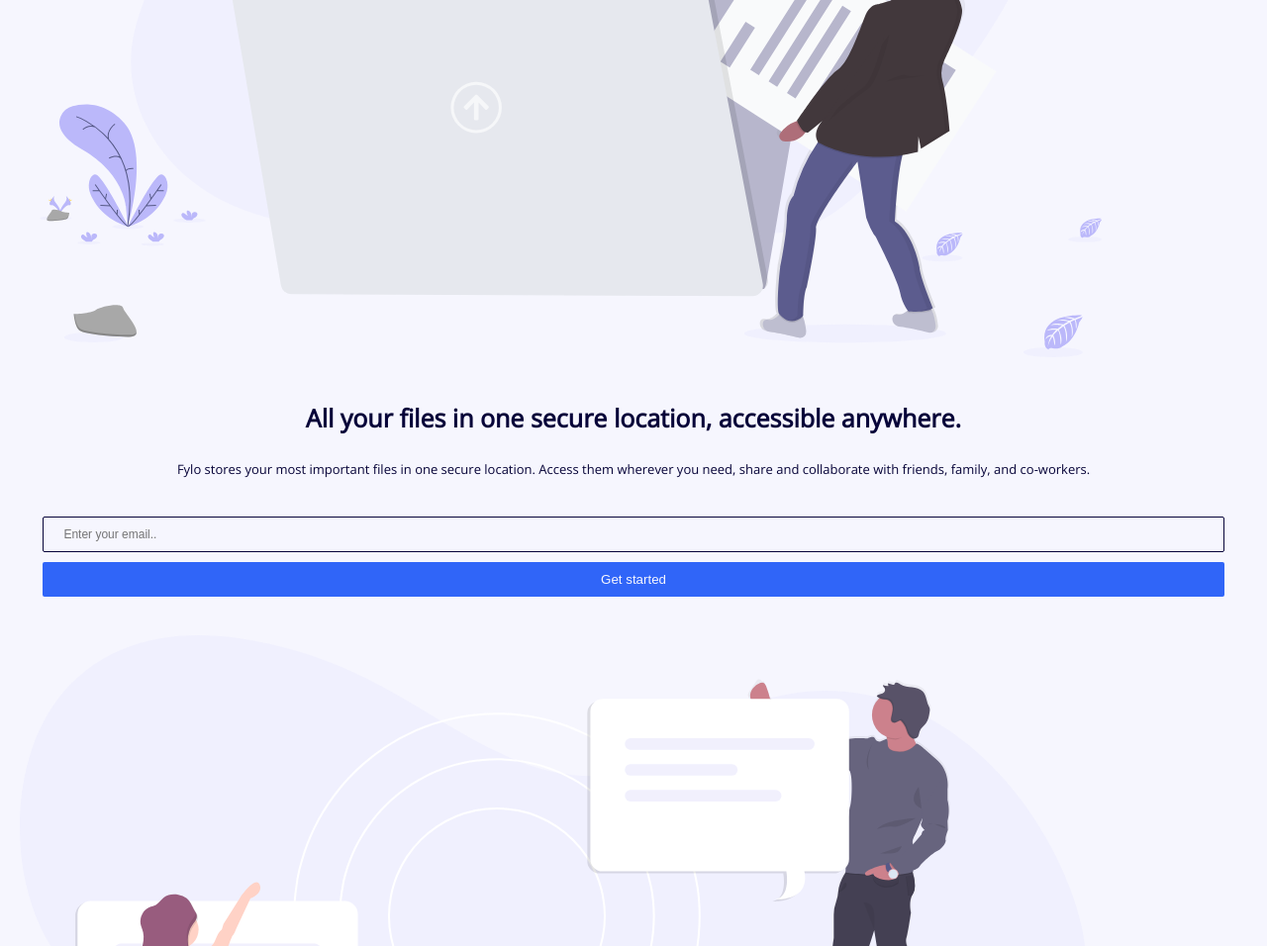
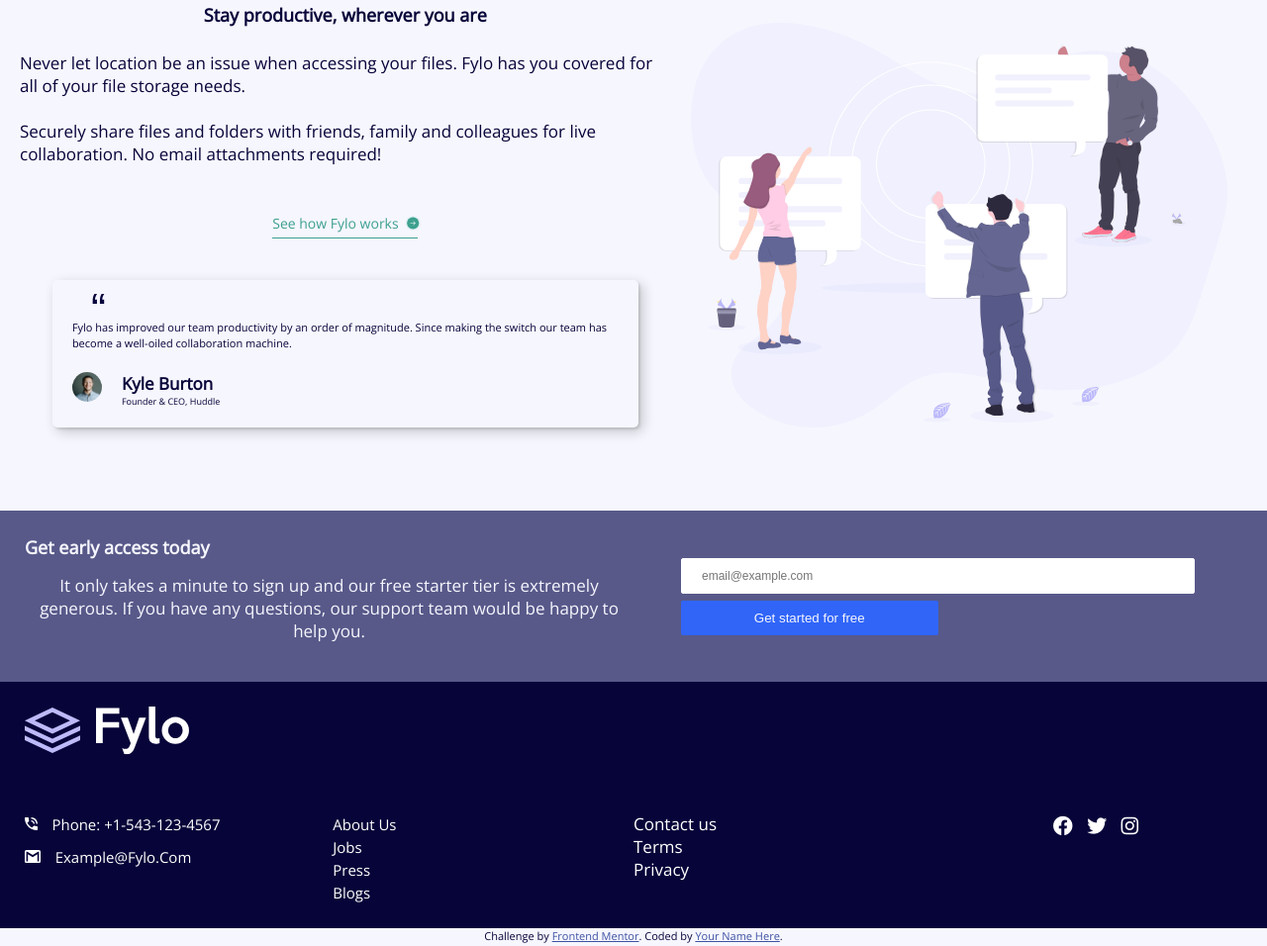
Before and after one commit to daudi13/Fylo-landing-page-with-two-column-layout-master, a plain HTML site: page index.html in a window 1280 px wide. Shown: the part 629-1585 px from the top of the page at 99% size. Drawn offline with nearby package versions, Linux system fonts and the light colour scheme.

Commit message:
First draft

```diff
--- a/index.html
+++ b/index.html
@@ -13,6 +13,10 @@
   <link rel="preconnect" href="https://fonts.gstatic.com">
   <link href="https://fonts.googleapis.com/css2?family=Open+Sans&family=Raleway:ital,wght@0,700;1,400&display=swap"
     rel="stylesheet">
+
+    <!-- Font awesome CDN -->
+    <link rel="stylesheet" href="https://use.fontawesome.com/releases/v5.15.1/css/all.css"
+      integrity="sha384-vp86vTRFVJgpjF9jiIGPEEqYqlDwgyBgEF109VFjmqGmIY/Y4HV4d3Gp2irVfcrp" crossorigin="anonymous">
 
   <!-- Feel free to remove these styles or customise in your own stylesheet 👍 -->
   <style>
@@ -33,8 +37,8 @@
       </ul>
     </nav>
     <section class="main">
-      <img src="./images/illustration-1.svg" alt="" class="main--photo">
-      <div class="intro--text one">
+      <img src="./images/illustration-1.svg" alt="" class="main-photo">
+      <div class="intro-one">
         <h1 class="intro--title">
           All your files in one secure location, accessible anywhere.
         </h1>
@@ -44,7 +48,7 @@
           family, and co-workers.</p>
         </div>
       </div>
-      <form action="">
+      <form action="" class="form-one">
         <div class="form-row">
           <input type="text" id="name" class="name" placeholder="Enter your email..">
         </div>
@@ -57,7 +61,7 @@
       <img src="./images/illustration-2.svg" alt="" class="main--photo">
       <div class="intro--text one">
           <h2 class="intro--title-two">
-            stay productive, wherever you are
+            Stay productive, wherever you are
           </h2>
           <div class="intro--text-two">
             <p>Never let location be an issue when accessing your files. Fylo has you
@@ -84,10 +88,9 @@
       </div>
     </section>
   </div>
-  <footer>
-    <div class="foooter--one">
+  <div class="early">
     <div class="access--box">
-        <h3 class="footer--intro">Get early access today</h3>
+      <h3 class="early--intro">Get early access today</h3>
       <p>It only takes a minute to sign up and our free starter tier is extremely generous.
         If you have any questions, our support team would be happy to help you.</p>
     </div>
@@ -95,22 +98,50 @@
       <div class="input--footer">
         <input type="email" name="email" id="email" class="email" placeholder="email@example.com">
       </div>
+      <div class="btn">
       <button type="submit">Get started for free</button>
     </div>
     </div>
-    <!-- work on the footer later -->
-    <!-- <div class="footer--two">
-      <div class="section--one">
-        <img src="./images/logo.svg" alt="" class="footer--logo">
-        <ul>
-          <li></li>
+  </div>
+  <footer>
+    <div class="footer--wrapper">
+      <div class="footer--logo">
+        <img src="./images/hh/logo.svg" alt="logo">
+      </div>
+      <div class="footer--info">
+        <div class="phone">
+          <img src="./images/icon-phone.svg" alt="phone icon">
+          <span class="footer--info-phone">Phone: +1-543-123-4567</span>
+        </div>
+        <div class="email">
+          <img src="./images/icon-email.svg" alt="email icon">
+          <span class="footer--info-email"><a href="mailto:example@fylo.com">example@fylo.com</a></span>
+        </div>
+      </div>
+      <nav class="footer--nav">
+        <ul class="uno">
+          <li><a href="#">about us</a></li>
+          <li><a href="#">Jobs</a></li>
+          <li><a href="#">press</a></li>
+          <li><a href="#">blogs</a></li>
         </ul>
+
+        <ul class="bi">
+          <li>Contact us</li>
+          <li>Terms</li>
+          <li>Privacy</li>
+        </ul>
+      </nav>
+      <div class="social--media">
+        <a href="" class="facebook"><i class="fab fa-facebook"></i></a>
+        <a href="" class="twitter"><i class="fab fa-twitter"></i></a>
+        <a href="" class="instagram"><i class="fab fa-instagram"></i></a>
       </div>
-    </div> -->
+    </div>
+  </footer>
   <p class="attribution">
     Challenge by <a href="https://www.frontendmentor.io?ref=challenge" target="_blank">Frontend Mentor</a>.
     Coded by <a href="#">Your Name Here</a>.
   </p>
-  </footer>
 </body>
 </html>
--- a/style.css
+++ b/style.css
@@ -84,26 +84,26 @@ h1, h2, h3 {
     grid-gap: 1rem;
 }
 
-.main .main--photo {
+.main .main-photo {
     padding: 20px;
 }
 
-.one {
+.intro-one {
     display: grid;
 }
 
-.one .intro--title {
+.intro-one .intro--title {
     font-size: 25px;
     line-height: 1.5;
     padding: 10px;
 }
 
-.one .intro-text {
+.intro-one .intro-text {
     padding: 1rem 1.8rem;
 }
 
 
-.main form {
+.main .form-one {
     display: grid;
     grid-gap: 10px;
     padding: 1rem 1.8rem;
@@ -136,6 +136,11 @@ h1, h2, h3 {
     display: grid;
     padding: 0 20px 4rem 20px;
     grid-gap: 1rem;
+}
+
+.main-two .main--photo {
+    padding: 20px;
+
 }
 
 .main-two .intro--title-two {
@@ -203,7 +208,265 @@ h1, h2, h3 {
     font-weight: 500;
 }
 
+/* pre-footer section */
+
+.early {
+    background-color: var(--desaturated-Blue);
+    padding: 5rem 33px;
+    display: grid;
+    color: var(--light-grayish-blue);
+}
+
+.early .access--box {
+    margin-bottom: 15px;
+}
+
+.access--box .early--intro {
+    text-align: center;
+    margin-bottom: 15px;
+    font-size: 18px;
+}
+
+.access--box p {
+    text-align: center;
+}
+
+.early .access--input {
+    display: flex;
+    flex-direction: column;
+    justify-content: center;
+    align-items: center;
+    margin: 0 3rem;
+}
+
+.access--input .input--footer{
+    margin-bottom: 7px;
+    width: 100%;
+}
+
+.access--input .btn {
+    width: 100%;
+}
+
+.input--footer input {
+    width: 100%;
+    padding: 10px 20px;
+    outline: none;
+    border: 1px solid;
+    border-color: #fff;
+    border-radius: 2px;
+    font-size: 12px;
+    background: #fff;
+}
+
+.btn button {
+    background: var(--bright-blue);
+    outline: none;
+    padding: 10px 20px;
+    width: 100%;
+    border: 0;
+    color: var(--light-grayish-blue);
+    border-radius: 2px
+}
+
+
+/* footer section */
+
+
 footer {
-    background-color: var(--desaturated-Blue);
-    padding: 2rem 20px;
+    background-color: var(--very-dark-blue);
+    padding: 4rem 3rem;
 }
+
+footer .footer--wrapper {
+    display: grid;
+    grid-gap: 15px;
+    color: #fff;
+}
+
+.footer--wrapper .footer--logo {
+    margin-bottom: 1rem;
+}
+
+footer a {
+    text-decoration: none;
+    color: #fff;
+    font-size: 15px;
+    text-transform: capitalize;
+}
+
+.footer--info {
+    margin-bottom: 1rem;
+}
+
+.footer--info .phone > img {
+    margin-right: 10px;
+    height: 13px;
+}
+
+.footer--info .phone > span {
+    font-size: 15px;
+}
+
+.footer--info .email > img {
+    margin-right: 10px;
+    height: 13px;
+}
+
+.footer--info .email > span {
+    font-size: 15px;
+}
+
+.footer--info > div + div {
+    margin-top: 10px;
+}
+
+.footer--nav ul{
+    list-style-type: none;
+}
+
+.footer--nav > ul + ul {
+    margin-top: 1.2rem;
+}
+
+.footer--wrapper .social--media {
+    text-align: center;
+}
+
+.social--media > .facebook, .twitter, .instagram {
+    font-size: 20px;
+}
+
+.social--media > a + a {
+    margin-left: 10px;
+}
+
+/* media queries */
+
+@media (min-width:540px) {
+
+    body, html {
+        font-size: 15px;
+    }
+
+    .main form {
+        grid-template-columns: repeat(2, 1fr);
+    }
+}
+
+@media (min-width:720px) {
+    body, html {
+        font-size: 16px;
+    }
+
+    .wrapper {
+        grid-gap: 3rem;
+    }
+
+    .main {
+        grid-template-areas: 'one photo'
+                            'form photo';
+        grid-gap: 0;
+    }
+
+    .main-photo {
+        grid-area: photo;
+        padding: 0;
+    }
+
+    .main .main--photo {
+        padding: 0;
+    }
+
+    .intro-one {
+        grid-area: one;
+    }
+
+    .form-one {
+        grid-area: form;
+    }
+
+    .form-row button {
+        width: 50%;
+        align-self: flex-start;
+        transform: translateX(-50%);
+    }
+
+    .main-two {
+        grid-template-areas: 'tex pic';
+        grid-gap: 0;
+    }
+
+    .intro--text {
+        grid-area: tex;
+    }
+
+    .main--photo {
+        grid-area: pic;
+    }
+
+    .early {
+        padding: 25px;
+        grid-template-columns: repeat(2, 1fr);
+    }
+
+    .access--box .early--intro {
+        text-align: left;
+    }
+
+}
+
+@media (min-width: 960px) {
+    body {
+        font-size: 17px;
+    }
+
+
+    .early .access--input {
+        align-items: flex-start;
+    }
+    .access--input .btn {
+        width: 50%;
+
+    }
+
+
+
+    footer {
+        padding: 25px;
+    }
+
+    footer .footer--wrapper {
+        grid-template-columns: repeat(4, 1fr);
+        grid-template-rows: repeat(2, 1fr);
+    }
+
+    .footer--logo {
+        grid-column: 1/-1;
+        grid-row: 1/2;
+    }
+
+    .footer--info {
+        grid-column: 1/2;
+        grid-row: 2/-1;
+    }
+
+    .footer--nav {
+        grid-column: 2/4;
+        grid-row: 2/-1;
+    }
+
+    .social--media {
+        grid-column: 4/-1;
+        grid-row: 2/-1;
+    }
+
+    .footer--wrapper .footer--nav {
+        display: grid;
+        grid-template-columns: repeat(2, 1fr);
+    }
+
+    .footer--nav > ul + ul {
+        margin-top: 0;
+    }
+}
```
Also changed, not shown: images/hh/logo.svg (added). Lines whose indentation alone changed are shown as unchanged.
